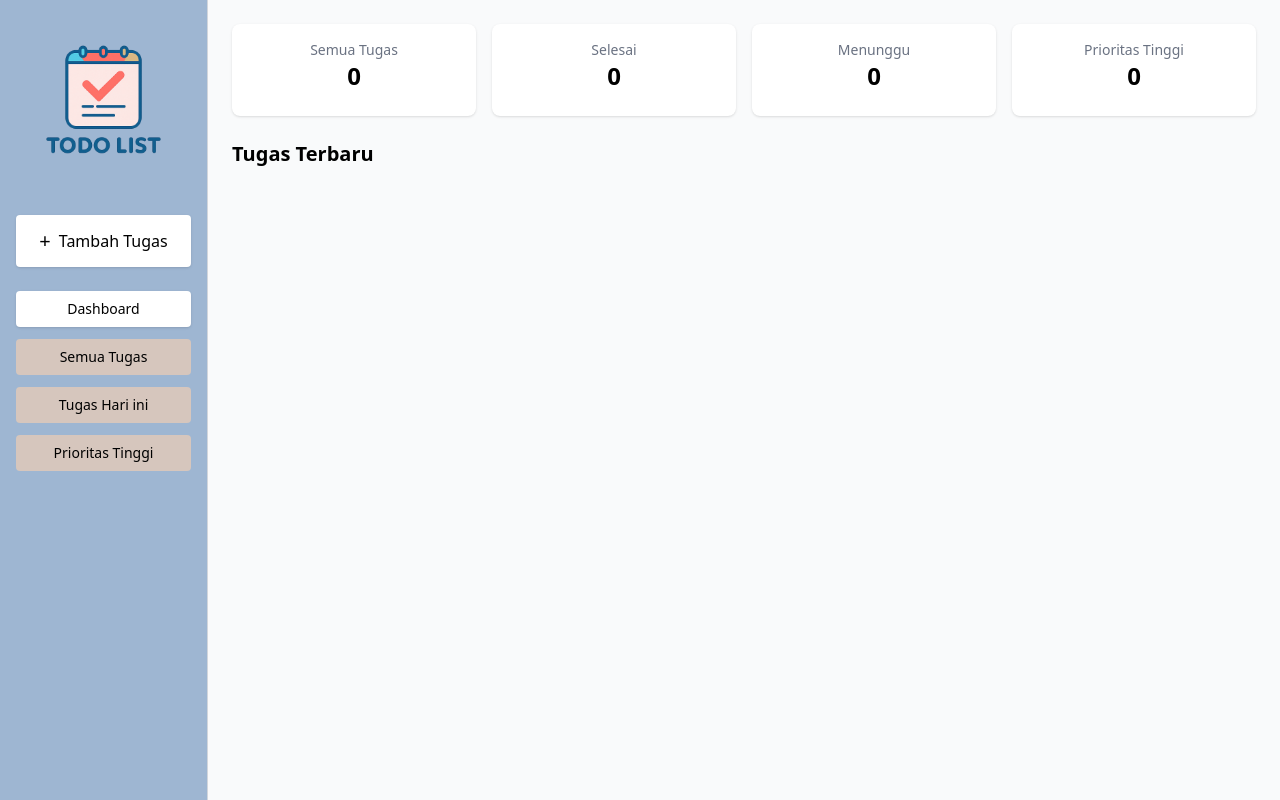
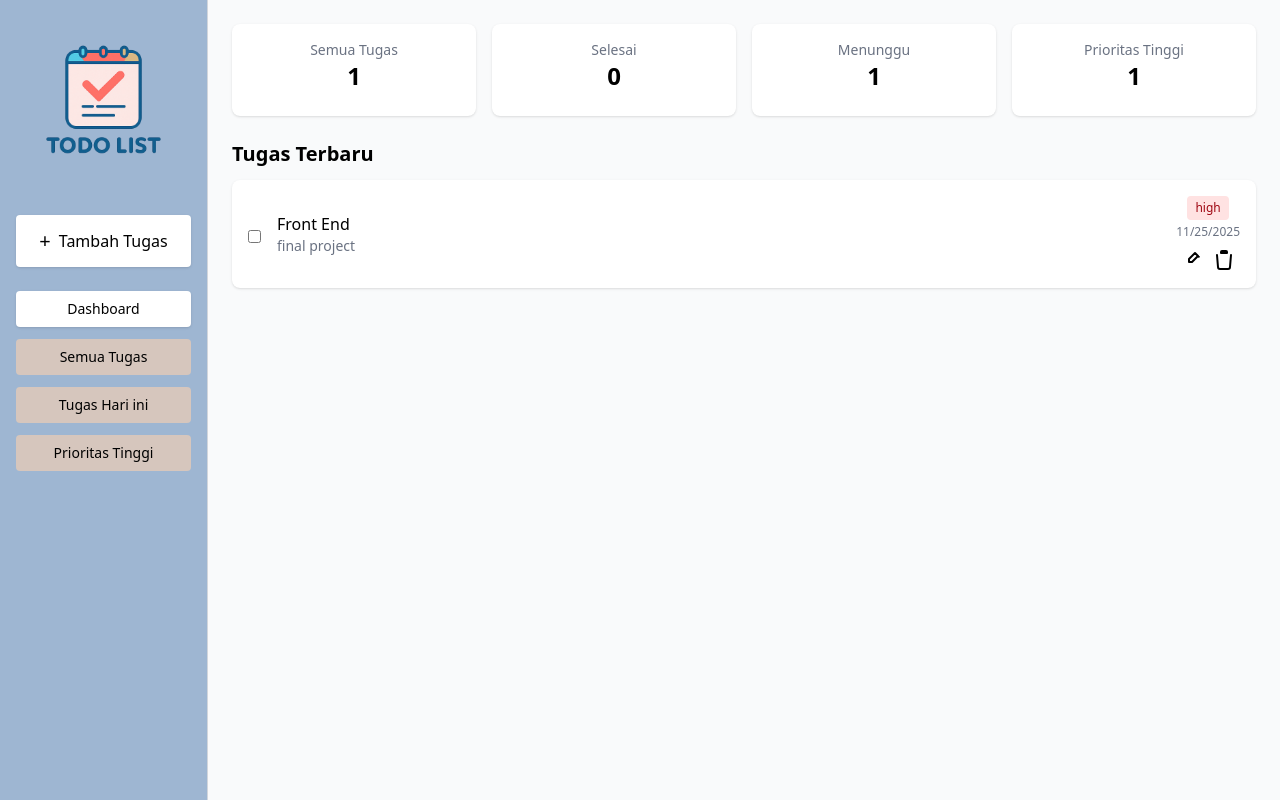
Before and after one commit to allenisarompis/final, a React (Vite) app: page / in a window 1280 px wide. Built offline with nearby package versions, Linux system fonts and the light colour scheme; data requests are answered from the project's data file.

Commit message:
update taskcard

```diff
--- a/db.json
+++ b/db.json
@@ -1,3 +1,16 @@
 {
-  "tasks": []
+  "tasks": [
+    {
+      "id": "51a3",
+      "title": "Front End",
+      "description": "final project",
+      "deadline": "2025-11-25",
+      "priority": "high",
+      "tags": [],
+      "subtasks": [],
+      "completed": false,
+      "createdAt": "2025-11-24T12:07:18.047Z",
+      "updatedAt": "2025-11-24T12:07:18.047Z"
+    }
+  ]
 }
--- a/src/pages/Dashboard.jsx
+++ b/src/pages/Dashboard.jsx
@@ -1,7 +1,7 @@
 
 import React, { useEffect, useState } from 'react'
 import OverviewCard from '../components/OverviewCard'
-// import TaskCard from '../components/TaskCard'
+import TaskCard from '../components/TaskCard'
 import { fetchTasks } from '../RestAPI'
 
 export default function Dashboard(){
--- a/src/pages/HighPriorityTasks.jsx
+++ b/src/pages/HighPriorityTasks.jsx
@@ -1,6 +1,6 @@
 import React, { useEffect, useState } from 'react'
 import { fetchTasks, updateTask, removeTask } from '../RestAPI'
-// import TaskCard from '../components/TaskCard'
+import TaskCard from '../components/TaskCard'
 
 export default function HighPriorityTasks(){
   const [tasks, setTasks] = useState([])
--- a/src/pages/Tasks.jsx
+++ b/src/pages/Tasks.jsx
@@ -1,6 +1,6 @@
 import React, { useEffect, useState } from 'react'
 import { fetchTasks, updateTask, removeTask } from '../RestAPI'
-// import TaskCard from '../components/TaskCard'
+import TaskCard from '../components/TaskCard'
 import { Link } from 'react-router-dom'
 
 export default function Tasks(){
--- a/src/pages/TodayTasks.jsx
+++ b/src/pages/TodayTasks.jsx
@@ -1,6 +1,6 @@
 import React, { useEffect, useState } from 'react'
 import { fetchTasks, updateTask, removeTask } from '../RestAPI'
-// import TaskCard from '../components/TaskCard'
+import TaskCard from '../components/TaskCard'
 
 export default function TodayTasks(){
   const [tasks, setTasks] = useState([])
```
